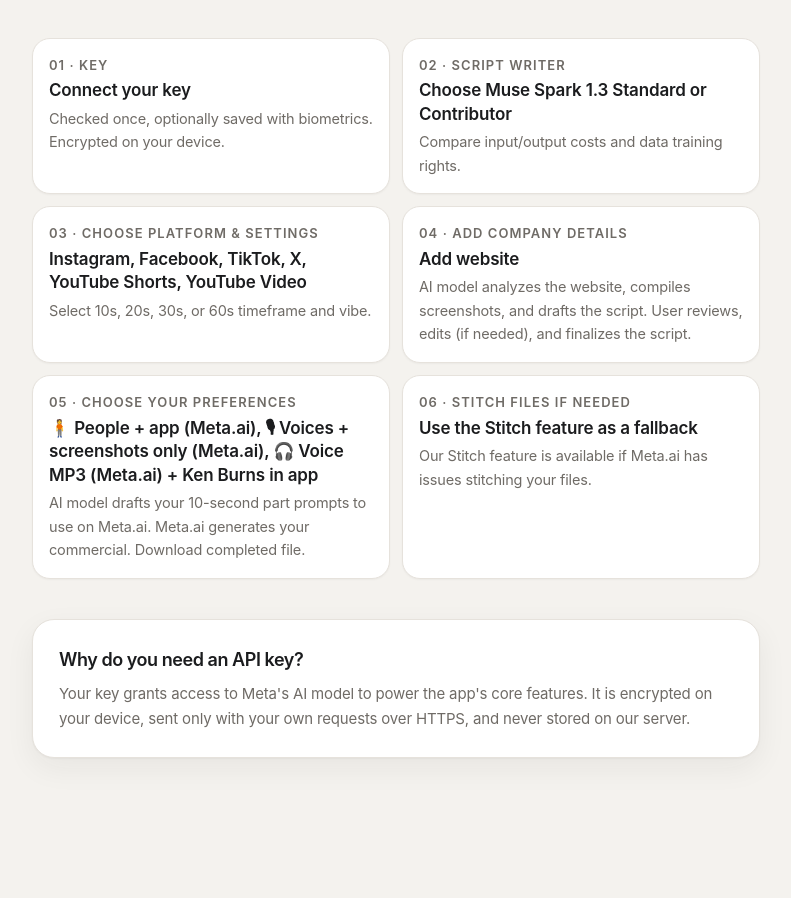
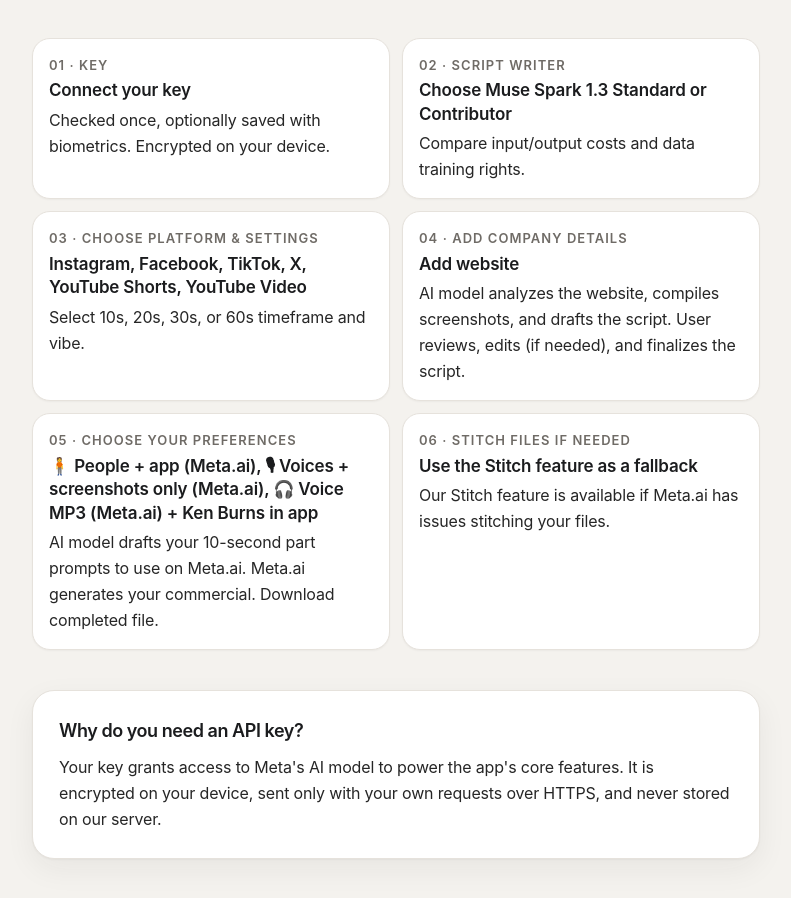
Before and after one commit to alkaika/ai-social-commercial-studio, a Next.js app: page / in a window 1280 px wide. Shown: the part 474-1372 px from the top of the page, without its empty margins (244-1035 px from the left). Before the commit the page ends 1296 px from the top, so only its background shows below. Built offline with nearby package versions, Linux system fonts and the light colour scheme.

Commit message:
Readability: bump 14px gray helper copy to 16px near-black (17 spots)

```diff
--- a/app/page.tsx
+++ b/app/page.tsx
@@ -74,32 +74,32 @@ function HomeInner() {
         <div className="meta-tile">
           <p className="text-[13px] font-semibold uppercase tracking-[0.08em] text-muted mb-1">01 · Key</p>
           <p className="font-semibold text-[17px] leading-snug">Connect your key</p>
-          <p className="text-[14.5px] text-muted mt-1 leading-relaxed">Checked once, optionally saved with biometrics. Encrypted on your device.</p>
+          <p className="text-base text-neutral-800 mt-1 leading-relaxed">Checked once, optionally saved with biometrics. Encrypted on your device.</p>
         </div>
         <div className="meta-tile">
           <p className="text-[13px] font-semibold uppercase tracking-[0.08em] text-muted mb-1">02 · Script writer</p>
           <p className="font-semibold text-[17px] leading-snug">Choose Muse Spark 1.3 Standard or Contributor</p>
-          <p className="text-[14.5px] text-muted mt-1 leading-relaxed">Compare input/output costs and data training rights.</p>
+          <p className="text-base text-neutral-800 mt-1 leading-relaxed">Compare input/output costs and data training rights.</p>
         </div>
         <div className="meta-tile">
           <p className="text-[13px] font-semibold uppercase tracking-[0.08em] text-muted mb-1">03 · Choose Platform & Settings</p>
           <p className="font-semibold text-[17px] leading-snug">Instagram, Facebook, TikTok, X, YouTube Shorts, YouTube Video</p>
-          <p className="text-[14.5px] text-muted mt-1 leading-relaxed">Select 10s, 20s, 30s, or 60s timeframe and vibe.</p>
+          <p className="text-base text-neutral-800 mt-1 leading-relaxed">Select 10s, 20s, 30s, or 60s timeframe and vibe.</p>
         </div>
         <div className="meta-tile">
           <p className="text-[13px] font-semibold uppercase tracking-[0.08em] text-muted mb-1">04 · Add company details</p>
           <p className="font-semibold text-[17px] leading-snug">Add website</p>
-          <p className="text-[14.5px] text-muted mt-1 leading-relaxed">AI model analyzes the website, compiles screenshots, and drafts the script. User reviews, edits (if needed), and finalizes the script.</p>
+          <p className="text-base text-neutral-800 mt-1 leading-relaxed">AI model analyzes the website, compiles screenshots, and drafts the script. User reviews, edits (if needed), and finalizes the script.</p>
         </div>
         <div className="meta-tile">
           <p className="text-[13px] font-semibold uppercase tracking-[0.08em] text-muted mb-1">05 · Choose your preferences</p>
           <p className="font-semibold text-[17px] leading-snug">🧍 People + app (Meta.ai), 🎙 Voices + screenshots only (Meta.ai), 🎧 Voice MP3 (Meta.ai) + Ken Burns in app</p>
-          <p className="text-[14.5px] text-muted mt-1 leading-relaxed">AI model drafts your 10-second part prompts to use on Meta.ai. Meta.ai generates your commercial. Download completed file.</p>
+          <p className="text-base text-neutral-800 mt-1 leading-relaxed">AI model drafts your 10-second part prompts to use on Meta.ai. Meta.ai generates your commercial. Download completed file.</p>
         </div>
         <div className="meta-tile">
           <p className="text-[13px] font-semibold uppercase tracking-[0.08em] text-muted mb-1">06 · Stitch files if needed</p>
           <p className="font-semibold text-[17px] leading-snug">Use the Stitch feature as a fallback</p>
-          <p className="text-[14.5px] text-muted mt-1 leading-relaxed">Our Stitch feature is available if Meta.ai has issues stitching your files.</p>
+          <p className="text-base text-neutral-800 mt-1 leading-relaxed">Our Stitch feature is available if Meta.ai has issues stitching your files.</p>
         </div>
       </div>
       ) : (
@@ -113,7 +113,7 @@ function HomeInner() {
       {!JUDGING && (
         <div className="card">
           <h2 className="font-semibold text-[18px] tracking-tight">Why do you need an API key?</h2>
-          <p className="text-muted text-[15px] mt-2 leading-relaxed">Your key grants access to Meta's AI model to power the app's core features. It is encrypted on your device, sent only with your own requests over HTTPS, and never stored on our server.</p>
+          <p className="text-neutral-800 text-base mt-2 leading-relaxed">Your key grants access to Meta's AI model to power the app's core features. It is encrypted on your device, sent only with your own requests over HTTPS, and never stored on our server.</p>
         </div>
       )}
       </main>
--- a/components/simple/ConfigureStep.tsx
+++ b/components/simple/ConfigureStep.tsx
@@ -15,10 +15,10 @@ export default function ConfigureStep({ onDone, onBack }: { onDone: () => void;
     <div className="card space-y-5">
       <p className="meta-eyebrow">Setup</p>
       <h2 className="font-semibold tracking-tight text-[22px] leading-tight">Choose your platform & settings</h2>
-      <p className="text-sm text-neutral-600">Your script will be written with these settings in mind — length, platform, and vibe shape the draft from the start.</p>
+      <p className="text-base text-neutral-800">Your script will be written with these settings in mind — length, platform, and vibe shape the draft from the start.</p>
       <div>
         <p className="font-medium mb-2">How long?</p>
-        <p className="text-sm text-neutral-600 mb-2">Built in 10-second batches — TikTok, Reels & Shorts use 10s or 20s.</p>
+        <p className="text-base text-neutral-800 mb-2">Built in 10-second batches — TikTok, Reels & Shorts use 10s or 20s.</p>
         <div className="grid grid-cols-2 sm:grid-cols-4 gap-2">
           {DURATIONS.map((d) => (
             <button key={d.sec} onClick={() => set({ durationSec: d.sec })}
--- a/components/simple/ExportStep.tsx
+++ b/components/simple/ExportStep.tsx
@@ -65,7 +65,7 @@ export default function ExportStep({ onBack }: { onBack?: () => void }) {
       {kbMode ? (<KenBurnsExportCard />) : (
       <div className="card space-y-3">
         <h3 className="font-semibold">Stitch my parts — one final file (free, in browser)</h3>
-        <p className="text-sm text-neutral-600">Meta.ai should stitch the parts for you on the last paste — download that finished file first. Only use this if Meta.ai gave you separate part files: upload the {need} Part MP4s or Part MP3s in order. Open-source FFmpeg joins them on your device — nothing uploads.</p>
+        <p className="text-base text-neutral-800">Meta.ai should stitch the parts for you on the last paste — download that finished file first. Only use this if Meta.ai gave you separate part files: upload the {need} Part MP4s or Part MP3s in order. Open-source FFmpeg joins them on your device — nothing uploads.</p>
         <input ref={inputRef} type="file" accept="video/mp4,video/*,audio/mpeg,audio/*,.mp4,.mp3,.m4a,.aac,.wav,.ogg" multiple className="hidden" onChange={(e) => { onPick(e.target.files); e.target.value = ''; }} />
         <div className="flex flex-wrap gap-2">
           <button className="btn-secondary" onClick={() => inputRef.current?.click()}>Upload Part files ({parts.length}/{need}){partKind === 'audio' ? ' · MP3' : ''}</button>
--- a/components/simple/KenBurnsExportCard.tsx
+++ b/components/simple/KenBurnsExportCard.tsx
@@ -266,7 +266,7 @@ export default function KenBurnsExportCard({ hideVoiceParts, bare }: { hideVoice
   return (
     <div className={bare ? 'space-y-3' : 'card space-y-3'}>
       <h3 className="font-semibold">Voice MP3s + Ken Burns — one final MP4</h3>
-      <p className="text-sm text-neutral-600">{hasStitched ? 'Meta.ai stitched the voice for you — the app only adds the Ken Burns motion over your images. Nothing uploads.' : `Your ${need} voice part(s) join in order; each image gets equal time (slow zoom). Nothing uploads.`}</p>
+      <p className="text-base text-neutral-800">{hasStitched ? 'Meta.ai stitched the voice for you — the app only adds the Ken Burns motion over your images. Nothing uploads.' : `Your ${need} voice part(s) join in order; each image gets equal time (slow zoom). Nothing uploads.`}</p>
       <div className="rounded-xl border border-emerald-200 bg-emerald-50 p-3 text-sm space-y-2">
         <p className="font-medium">✂ Meta.ai stitched your voice already? Upload the finished file — Ken Burns only</p>
         <p className="text-xs text-neutral-600">On the LAST part, Meta.ai can join your parts into one finished file. Upload that single ~{durationSec}s voice file here (MP3 or MP4) and the app skips the join — it only builds the slow-zoom motion over your images below.</p>
--- a/components/simple/KeySetup.tsx
+++ b/components/simple/KeySetup.tsx
@@ -76,7 +76,7 @@ export default function KeySetup({ onDone, onBack }: { onDone: () => void; onBac
     <div className="card space-y-4">
       <p className="meta-eyebrow">Key</p>
       <h2 className="font-semibold tracking-tight text-[22px] leading-tight">Connect your key</h2>
-      <p className="text-muted text-[15px] leading-relaxed">Your key is like a password that lets this app use AI. It stays in this tab&apos;s memory and is sent only with your own requests. It is never stored on our server.</p>
+      <p className="text-neutral-800 text-base leading-relaxed">Your key is like a password that lets this app use AI. It stays in this tab&apos;s memory and is sent only with your own requests. It is never stored on our server.</p>
       {mounted && hasVault && <button className="btn-secondary" onClick={unlock} disabled={busy}>🔓 Unlock with Face ID / fingerprint</button>}
       {mounted && hasPasskey && <button className="btn-secondary" onClick={unlockPasskey} disabled={busy}>🔑 Unlock with passkey</button>}
       <label className="block text-sm font-medium">Meta API key</label>
--- a/components/simple/ModelPicker.tsx
+++ b/components/simple/ModelPicker.tsx
@@ -41,7 +41,7 @@ export default function ModelPicker({ onDone, onBack }: { onDone: () => void; on
     <div className="card space-y-4">
       <p className="meta-eyebrow">Writer</p>
       <h2 className="font-semibold tracking-tight text-[22px] leading-tight">Choose Muse Spark 1.3 Standard or Contributor</h2>
-      <p className="text-[15px] text-muted">Your last choice is pre-selected{lastWriter ? ` (${SPARK_MODELS[lastWriter].label})` : ''}. You can change this for every new commercial.</p>
+      <p className="text-base text-neutral-800">Your last choice is pre-selected{lastWriter ? ` (${SPARK_MODELS[lastWriter].label})` : ''}. You can change this for every new commercial.</p>
       <div className="overflow-x-auto">
         <table className="w-full text-sm border border-line rounded-2xl overflow-hidden bg-white">
           <thead>
@@ -65,7 +65,7 @@ export default function ModelPicker({ onDone, onBack }: { onDone: () => void; on
       <p className="text-[15px] bg-[#f2f1ed] border border-line rounded-2xl p-4">
         Example: a typical {durationSec}-second script costs about {fmtUSD(estimateScriptCost('spark-standard', durationSec))} with Standard vs about {fmtUSD(estimateScriptCost('spark-contributor', durationSec))} with Contributor. Your key is charged by the provider directly.
       </p>
-      <p className="text-[14px] text-muted">Standard: your business content is not used for model training. Contributor: provider may use prompts &amp; completions.</p>
+      <p className="text-base text-neutral-800">Standard: your business content is not used for model training. Contributor: provider may use prompts &amp; completions.</p>
       {JUDGING && (
         <p className="text-sm bg-green-50 border border-green-200 text-green-800 rounded-xl p-3">
           Judging default: Muse Spark 1.3 Contributor — picked for you to keep judging evaluations cost effective.
--- a/components/source/SourceHub.tsx
+++ b/components/source/SourceHub.tsx
@@ -151,7 +151,7 @@ export default function SourceHub({ onDone, onBack }: { onDone: () => void; onBa
     <div className="space-y-4">
       <div className="card space-y-3">
         <h2 className="text-xl font-bold">🏢 Tell us about your business</h2>
-        <p className="text-sm text-neutral-600">Add a website and your own photos — we draft your script from them.</p>
+        <p className="text-base text-neutral-800">Add a website and your own photos — we draft your script from them.</p>
         <label className="text-sm font-medium">Website address(es)</label>
         <div className="flex gap-2">
           <input className="input" placeholder="https://yourbusiness.com" value={urlInput} onChange={(e) => setUrlInput(e.target.value)} />
@@ -210,7 +210,7 @@ export default function SourceHub({ onDone, onBack }: { onDone: () => void; onBa
 
       <div className="card space-y-3">
         <h3 className="font-semibold">🌐 Website page screenshots ({shots.length || 'none yet'} — free)</h3>
-        <p className="text-sm text-neutral-600">Your main pages (up to 12 — home, about, services, pricing…) so meta.ai sees your real site. Tap to select, then save to your drive and attach them in meta.ai.</p>
+        <p className="text-base text-neutral-800">Your main pages (up to 12 — home, about, services, pricing…) so meta.ai sees your real site. Tap to select, then save to your drive and attach them in meta.ai.</p>
         {shots.length === 0 ? (
           <p className="text-sm text-neutral-500 border border-dashed rounded-xl p-3">No pages yet — add your website above and tap “Read my website(s)” to fill this gallery. Fewer than 10 just means a smaller site — we show whatever exists.</p>
         ) : (
@@ -248,7 +248,7 @@ export default function SourceHub({ onDone, onBack }: { onDone: () => void; onBa
 
       <div className="card space-y-3">
         <h3 className="font-semibold">💬 Guide the script — what should it focus on or leave out?</h3>
-        <p className="text-sm text-neutral-600">Tell the app in your own words. It is read before every draft — e.g. “Focus on family-owned mornings, skip pricing” or “Leave out the delivery angle, end on the BOGO offer”. Saved with your project; edit it any time and re-draft.</p>
+        <p className="text-base text-neutral-800">Tell the app in your own words. It is read before every draft — e.g. “Focus on family-owned mornings, skip pricing” or “Leave out the delivery angle, end on the BOGO offer”. Saved with your project; edit it any time and re-draft.</p>
         <textarea className="input" rows={2} value={scriptGuidance} onChange={(e) => set({ scriptGuidance: e.target.value })} placeholder='e.g. "Focus on the morning ritual and neighbors, leave out delivery…"' />
       </div>
 
```
